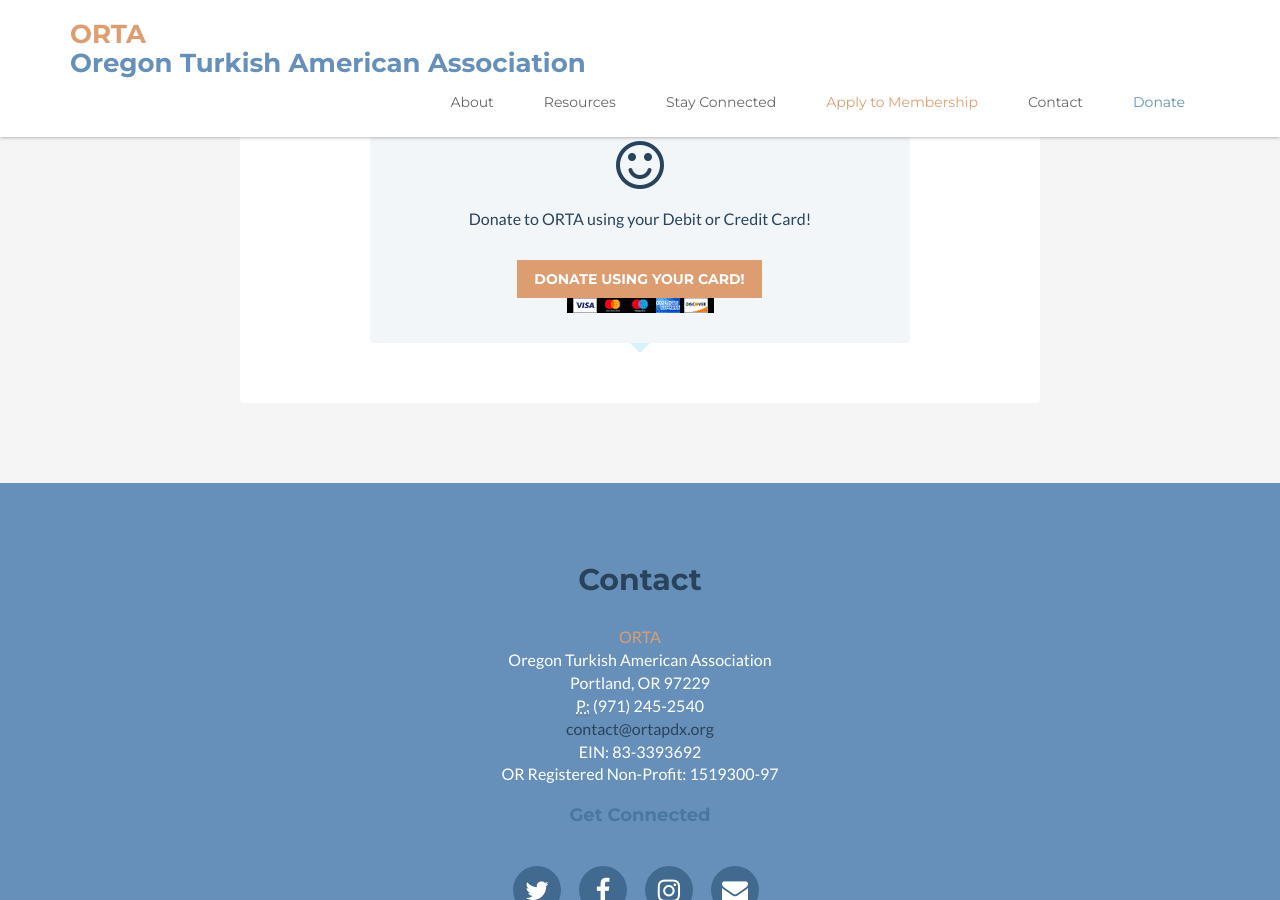
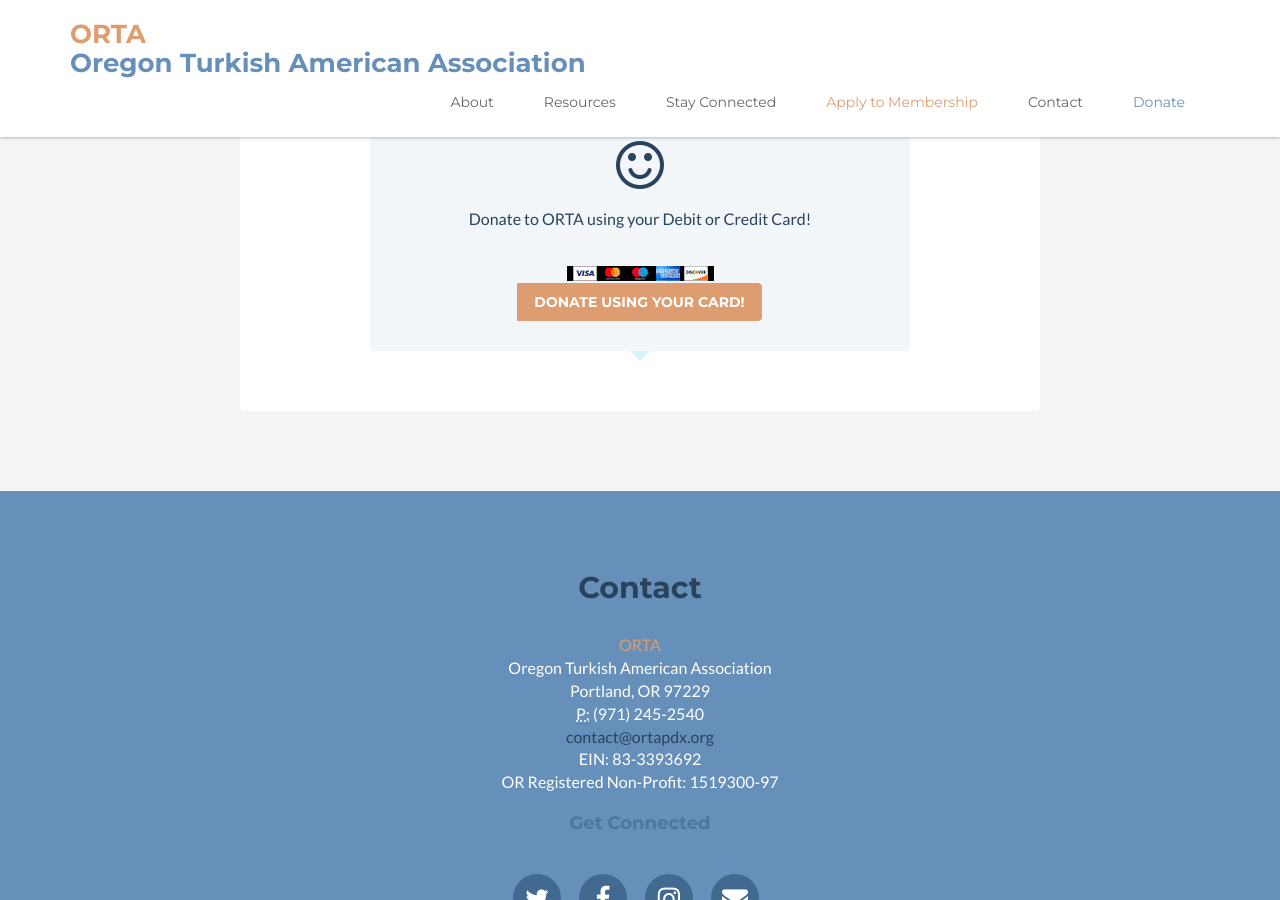
Before and after one commit to ortapdx/ortapdx.github.io, a Jekyll site: the page built from index.html, in a window 1280 px wide and 900 px high, scrolled down 2840 px. Built offline with Jekyll 4.4.1, drawn with Linux system fonts in a browser that asks for light colours; nearby versions of some CDN libraries; comment, search, counter and statistics services are not loaded.

Commit message:
Update index.html

```diff
--- a/index.html
+++ b/index.html
@@ -181,10 +181,9 @@ layout: default
           <h2 class="text-center">GOOD</h2>
           <div class="icon-holder  text-center"><i class="fa fa-smile-o"></i></div>
           <p class="intro">Donate to ORTA using your Debit or Credit Card!</p>
+          <div> <img src="images/btn_donateCC_LG.gif"/> </div>
           <div class="input-group-btn">
               <button onclick="window.open('https://www.paypal.com/cgi-bin/webscr?cmd=_s-xclick&hosted_button_id=GRG4X3LPQDCSW&source=url', 'popupwindow', 'scrollbars=yes,width=800,height=600');return true" class="button btn btn-cta-secondary">Donate using your card!</button>
-              <br>
-              <img src="images/btn_donateCC_LG.gif"/>
           </div><!-- /btn-group -->
         </div><!--//speech-bubble 3-->
       </div><!--//cta-container-->
```
